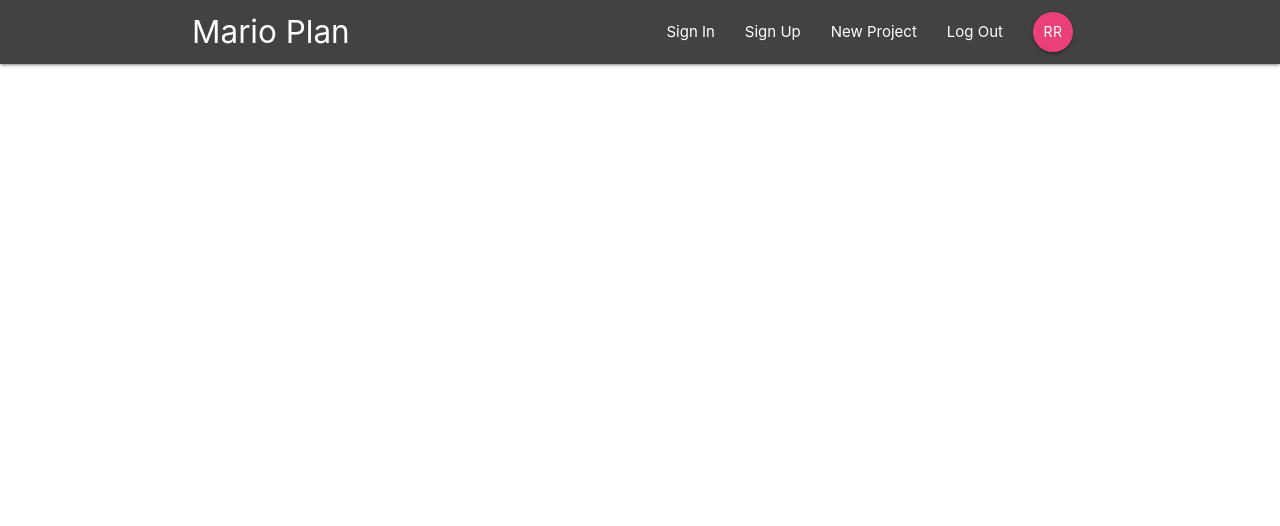
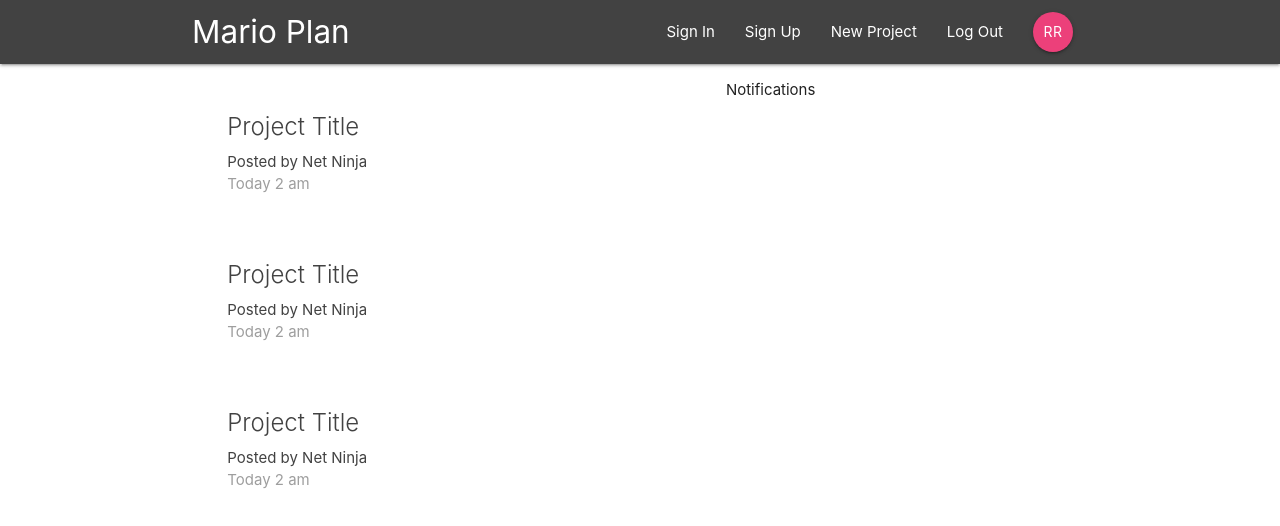
Before and after one commit to Roshith93/react-redux-project_create, a React (Create React App) app: page / in a window 1280 px wide. Shown: the top 526 px of the page. Built offline with nearby package versions, Linux system fonts and the light colour scheme.

Commit message:
created project list and notifications

```diff
--- a/src/components/dashboard/Dashboard.js
+++ b/src/components/dashboard/Dashboard.js
@@ -0,0 +1,17 @@
+import {Notifications} from './Notifications'
+import {ProjectList} from '../projects/ProjectList'
+
+export const Dashboard = () => {
+  return (
+    <div className='dashboard container'>
+      <div className='row'>
+        <div className='col s12 m6'>
+           <ProjectList/>
+        </div>
+        <div className='col s12 m5 offset-m1'>
+           <Notifications />
+        </div>
+      </div>
+    </div>
+  )
+}
--- a/src/components/dashboard/Notifications.js
+++ b/src/components/dashboard/Notifications.js
@@ -0,0 +1,7 @@
+export const Notifications = () => {
+ return (
+  <div>
+   <p>Notifications</p>
+  </div>
+ )
+}
--- a/src/components/projects/ProjectList.js
+++ b/src/components/projects/ProjectList.js
@@ -0,0 +1,27 @@
+export const ProjectList = () => {
+  return (
+    <div className='project-list section'>
+      <div className='card z-depth-0 project-summary'>
+        <div className='card-content grey-text text-darken-3'>
+          <span className='card-title'>Project Title</span>
+          <p>Posted by Net Ninja</p>
+          <p className='grey-text'>Today 2 am</p>
+        </div>
+      </div>
+      <div className='card z-depth-0 project-summary'>
+        <div className='card-content grey-text text-darken-3'>
+          <span className='card-title'>Project Title</span>
+          <p>Posted by Net Ninja</p>
+          <p className='grey-text'>Today 2 am</p>
+        </div>
+      </div>
+      <div className='card z-depth-0 project-summary'>
+        <div className='card-content grey-text text-darken-3'>
+          <span className='card-title'>Project Title</span>
+          <p>Posted by Net Ninja</p>
+          <p className='grey-text'>Today 2 am</p>
+        </div>
+      </div>
+    </div>
+  )
+}
```
